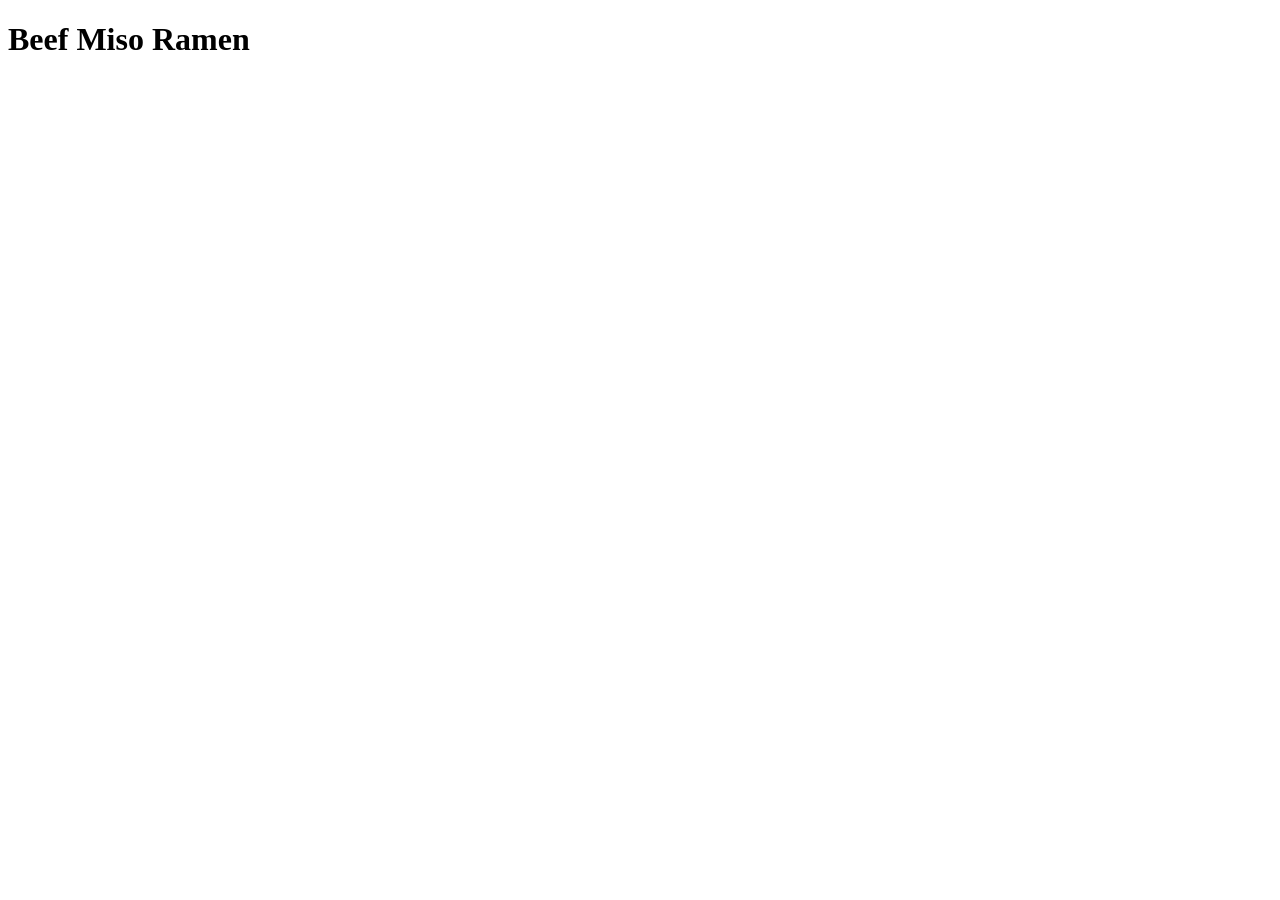
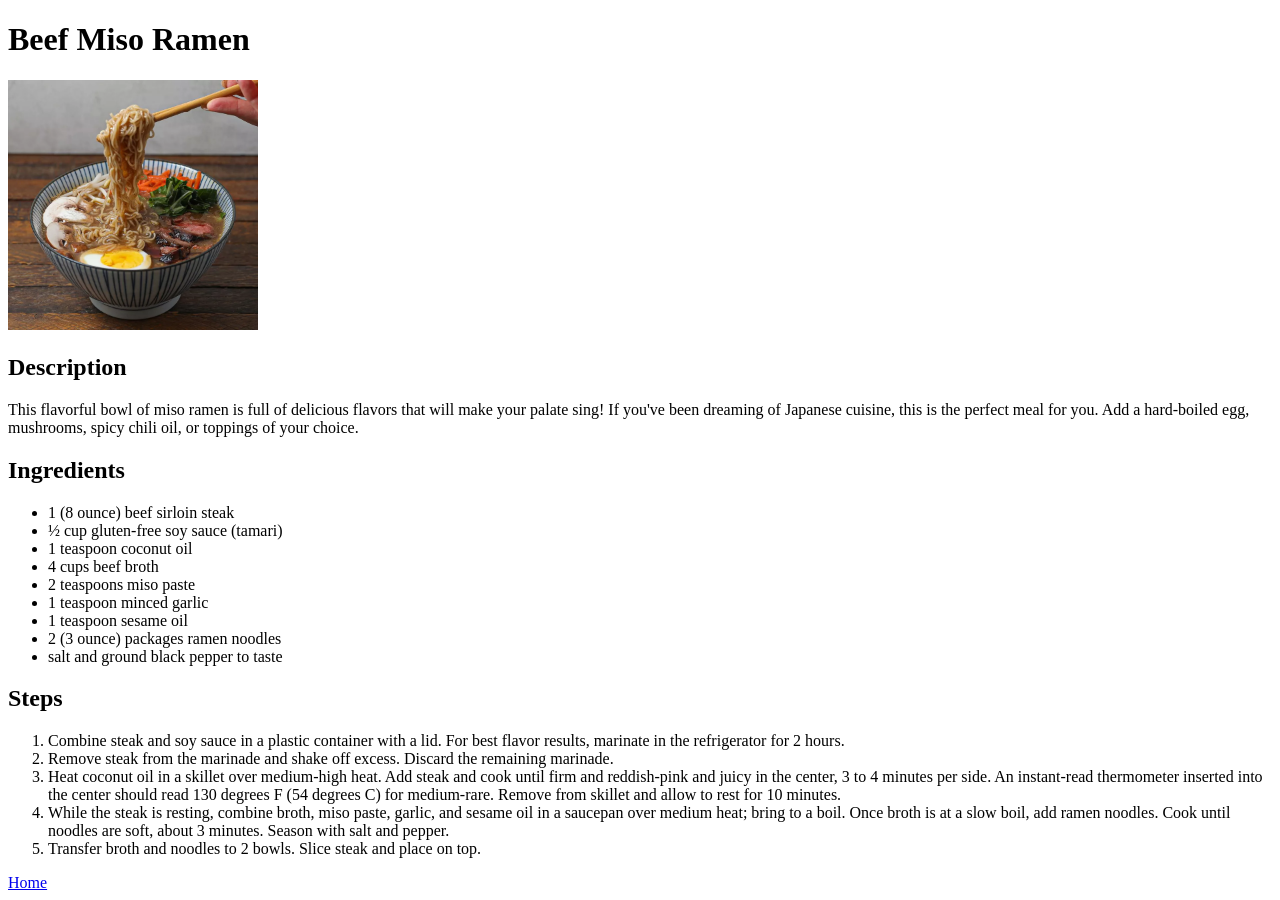
Before and after one commit to CSPenguin99/odin-recipes, a plain HTML site: page recipes/beefmisoramen.html in a window 1280 px wide. Before the commit the page ends 800 px from the top, so only its background shows below. Drawn offline with Linux system fonts and the light colour scheme.

Commit message:
Add directions, image, and steps to Beef Miso Ramen

```diff
--- a/recipes/beefmisoramen.html
+++ b/recipes/beefmisoramen.html
@@ -7,7 +7,30 @@
 
     <body>
         <h1>Beef Miso Ramen</h1>
+        <img src="../images/beefmisoramen.webp" alt="Bowl of Ramen" width="250px" >
+        <h2>Description</h2>
+        <p>This flavorful bowl of miso ramen is full of delicious flavors that will make your palate sing! If you've been dreaming of Japanese cuisine, this is the perfect meal for you. Add a hard-boiled egg, mushrooms, spicy chili oil, or toppings of your choice.</p>
 
-        <a href="../index.html"></a>
+        <h2>Ingredients</h2>
+        <ul>
+            <li>1 (8 ounce) beef sirloin steak</li>
+            <li>½ cup gluten-free soy sauce (tamari)</li>
+            <li>1 teaspoon coconut oil</li>
+            <li>4 cups beef broth</li>
+            <li>2 teaspoons miso paste</li>
+            <li>1 teaspoon minced garlic</li>
+            <li>1 teaspoon sesame oil</li>
+            <li>2 (3 ounce) packages ramen noodles</li>
+            <li>salt and ground black pepper to taste</li>
+        </ul>
+        <h2>Steps</h2>
+        <ol>
+            <li>Combine steak and soy sauce in a plastic container with a lid. For best flavor results, marinate in the refrigerator for 2 hours.</li>
+            <li>Remove steak from the marinade and shake off excess. Discard the remaining marinade.</li>
+            <li>Heat coconut oil in a skillet over medium-high heat. Add steak and cook until firm and reddish-pink and juicy in the center, 3 to 4 minutes per side. An instant-read thermometer inserted into the center should read 130 degrees F (54 degrees C) for medium-rare. Remove from skillet and allow to rest for 10 minutes.</li>
+            <li>While the steak is resting, combine broth, miso paste, garlic, and sesame oil in a saucepan over medium heat; bring to a boil. Once broth is at a slow boil, add ramen noodles. Cook until noodles are soft, about 3 minutes. Season with salt and pepper.</li>
+            <li>Transfer broth and noodles to 2 bowls. Slice steak and place on top.</li>
+        </ol>
+        <a href="../index.html">Home</a>
     </body>
 </html>
```
Also changed, not shown: images/beefmisoramen.webp (added).
